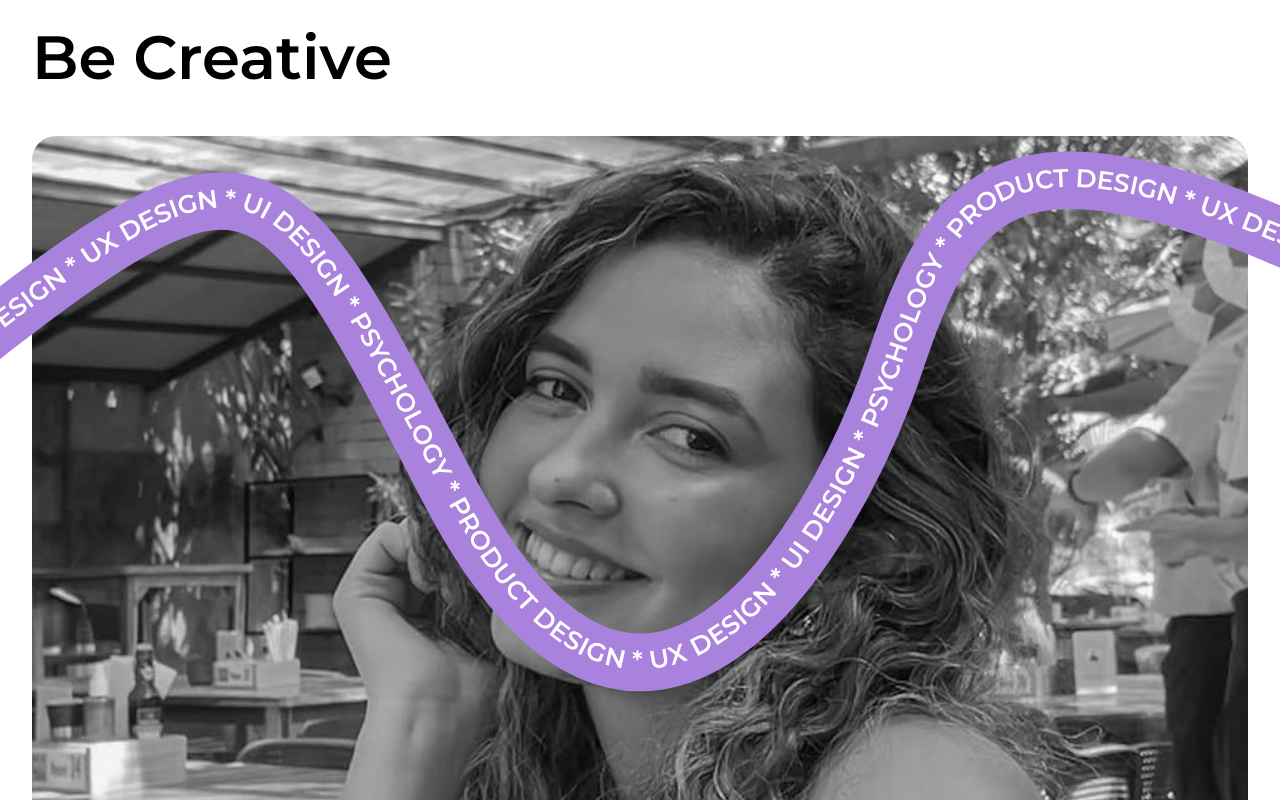
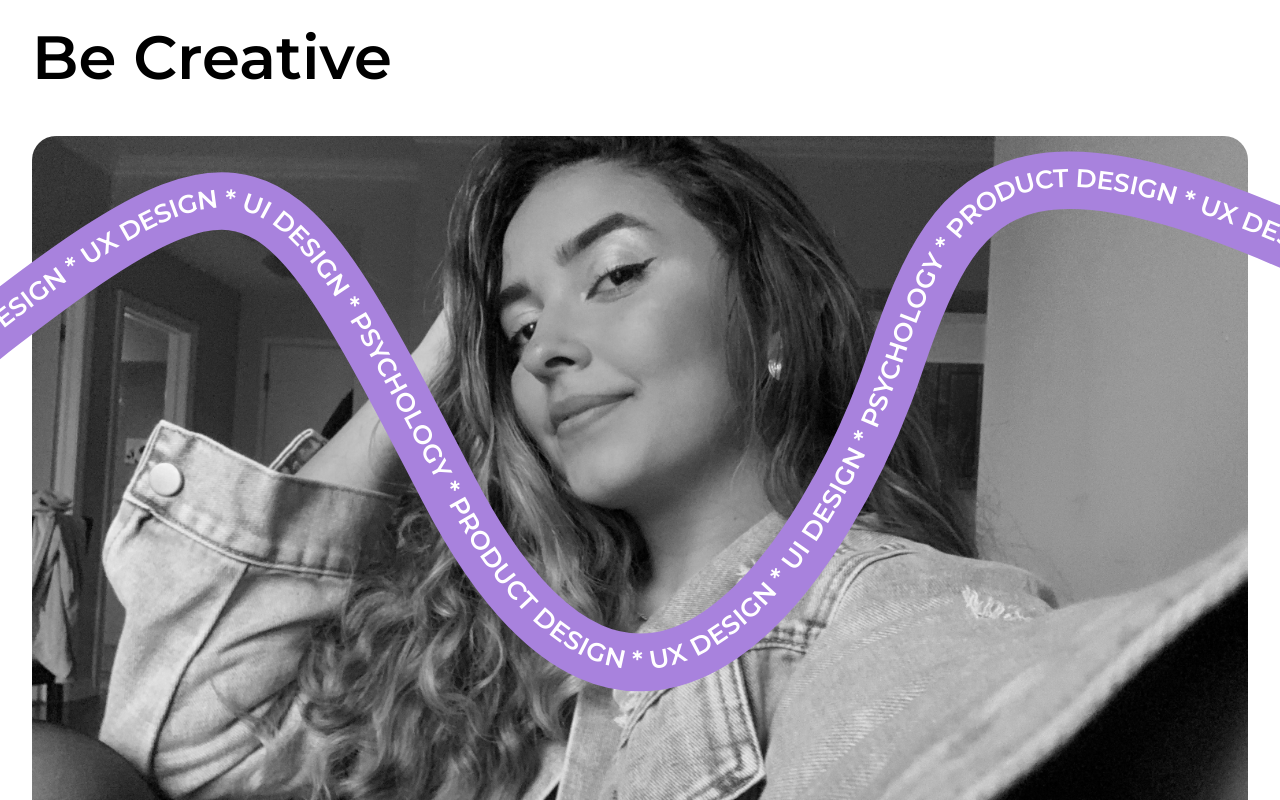
Before and after one commit to pedroneto1209/marcella-portfolio, a Next.js app: page / in a window 1280 px wide. Shown: the part 360-1160 px from the top of the page. Built offline with nearby package versions, Linux system fonts and the light colour scheme; a web font is replaced by a local one.

Commit message:
changed pic

```diff
--- a/src/components/profile/ProfileImage.tsx
+++ b/src/components/profile/ProfileImage.tsx
@@ -15,7 +15,7 @@ function ProfileImage() {
         initial={{ borderRadius: 0 }}
         animate={{ borderRadius: "24px" }}
         transition={{ type: "spring", stiffness: 120, damping: 20, delay: 3 }}
-        src="/images/profile.png"
+        src="/images/profile.jpeg"
         alt="Optimized Logo"
         width={0}
         height={0}
```
Also changed, not shown: public/images/profile.jpeg (added), public/images/profile.png (deleted).
